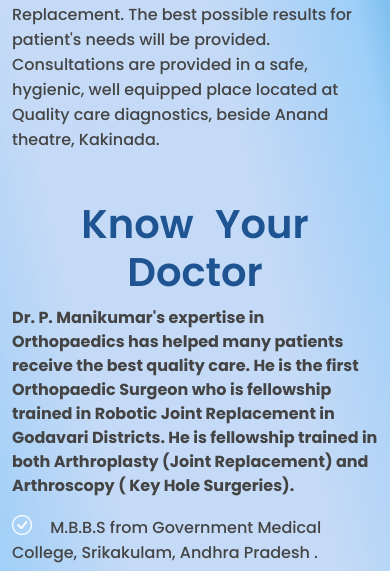
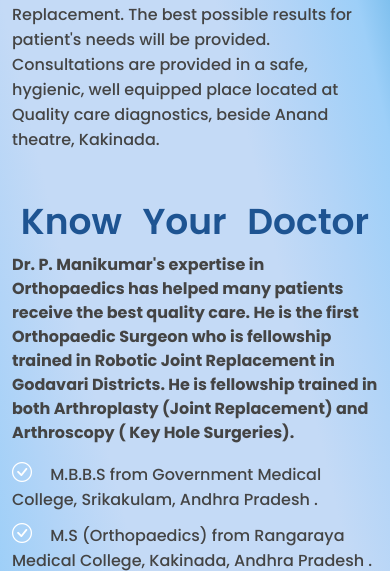
Before and after one commit to bhavi-creations/arthro-clinic, a PHP site: page / in a window 390 px wide. Shown: the part 868-1439 px from the top of the page. Run offline with PHP 8.4, Linux system fonts and the light colour scheme; data comes from the database, SQL or seed files in the repository; some web fonts are replaced.

Commit message:
responsive updated

```diff
--- a/assets/css/style.css
+++ b/assets/css/style.css
@@ -2493,3 +2493,13 @@ li.solution {
   font-size: 16px;
   color: #153860;
 }
+
+@media (max-width:768px) {
+
+  #change_text_size{
+    font-size: 36px;
+  }
+  #choose_us{
+font-size: 35px;
+  }
+}
--- a/index.php
+++ b/index.php
@@ -107,7 +107,7 @@
                      theatre, Kakinada.
                  </p>
                  <div class="section-title   only_margin_btm">
-                     <h1 class="mt-5"> Know Your Doctor</h1>
+                     <h1 class="mt-5" id="change_text_size"> Know Your Doctor</h1>
                  </div>
 
                  <div class="row aboutSections">
@@ -175,7 +175,7 @@
              <div class="container" data-aos="fade-up">
 
                  <div class="section-title ">
-                     <h1 id="why_cjoosr pt-5 mt-5">Why Choose Us ?</h1>
+                     <h1 id="why_cjoosr" class=" pt-5  " >Why Choose Us ?</h1>
                  </div>
                  <div class="row spine360 mb-5 mt-2">
                      <div class="col-md-8 spineCol pt-5" data-aos="fade-left">
@@ -1211,7 +1211,7 @@
          <div class="galleryyy mt-5">
              <div class="container">
                  <div class="section-title one">
-                     <h1>Gallery</h1>
+                     <h1 class="text-center">Gallery</h1>
                  </div>
                  <div class="row">
                      <div class="header" id="myHeader">
@@ -1323,10 +1323,7 @@
                                  <textarea class="form-control" name="message" rows="5" placeholder="Message (Optional)"></textarea>
                              </div>
                              <div class="my-3">
-                                 <div class="loading">Loading</div>
-                                 <!-- <div class="error-message"></div> -->
-                                 <!-- <div class="sent-message">Your appointment request has been sent successfully. Thank you!</div> -->
-                             </div>
+                              </div>
                              <div class="text-center appointment"><button type="submit" class="appointment-btn">Make an
                                      Appointment</button>
                              </div>
```
